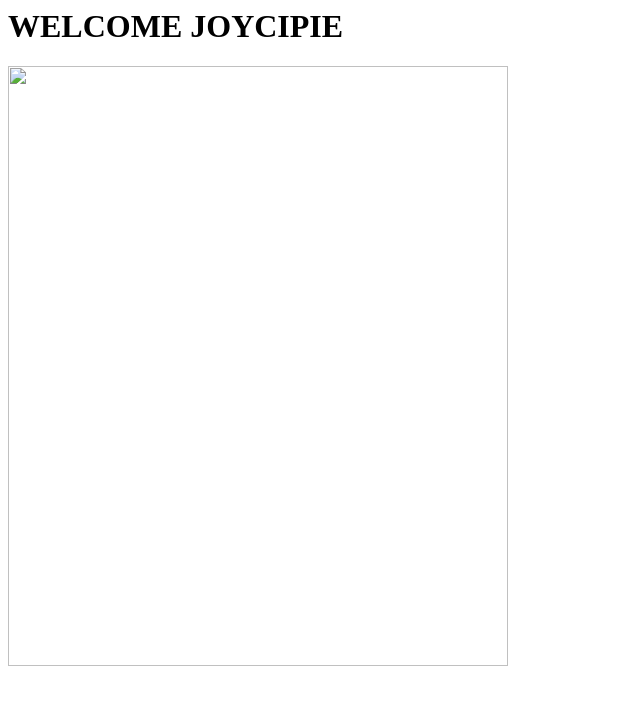
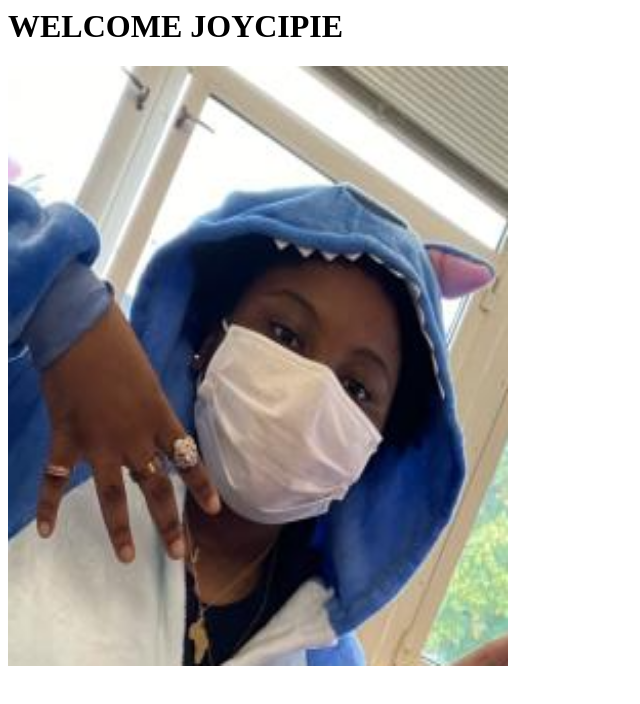
Before and after one commit to sbearam/sbearam.github.io, a plain HTML site: page joyce.html in a window 1280 px wide. Shown: the whole page, without its empty margins (0-640 px from the left). Drawn offline with Linux system fonts and the light colour scheme.

Commit message:
Update joyce.html

```diff
--- a/joyce.html
+++ b/joyce.html
@@ -1,6 +1,6 @@
 <html>
     <body>
         <h1> WELCOME JOYCIPIE </h1>
-    <img src = "file:///D:/shawn/Pictures/joyce.png" width = 500 height = 600 >
+    <img src = "https://github.com/sbearam/sbearam.github.io/blob/main/Screenshot_20230120_042758.png" width = 500 height = 600 >
     </body>
 </html>
```
